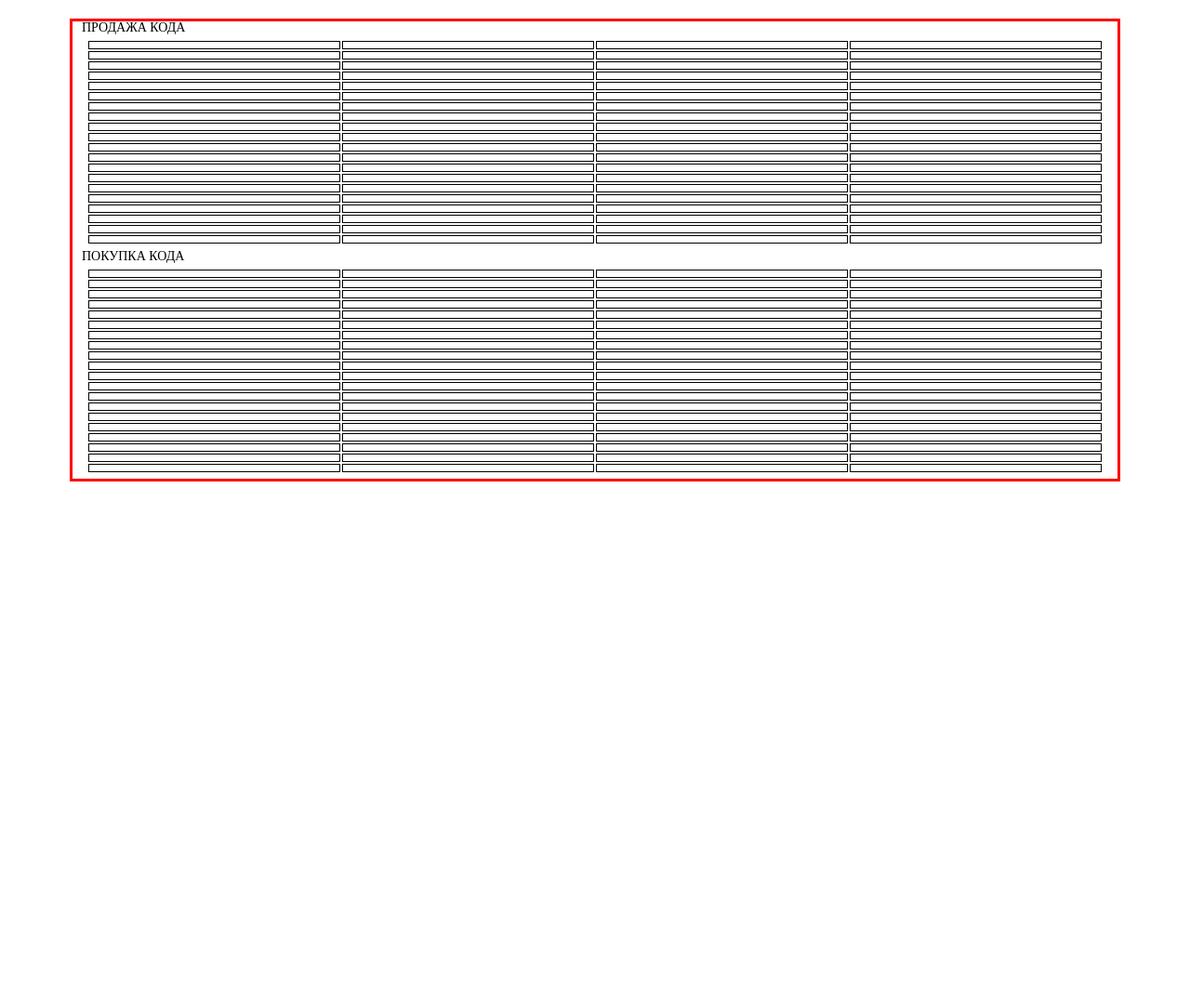
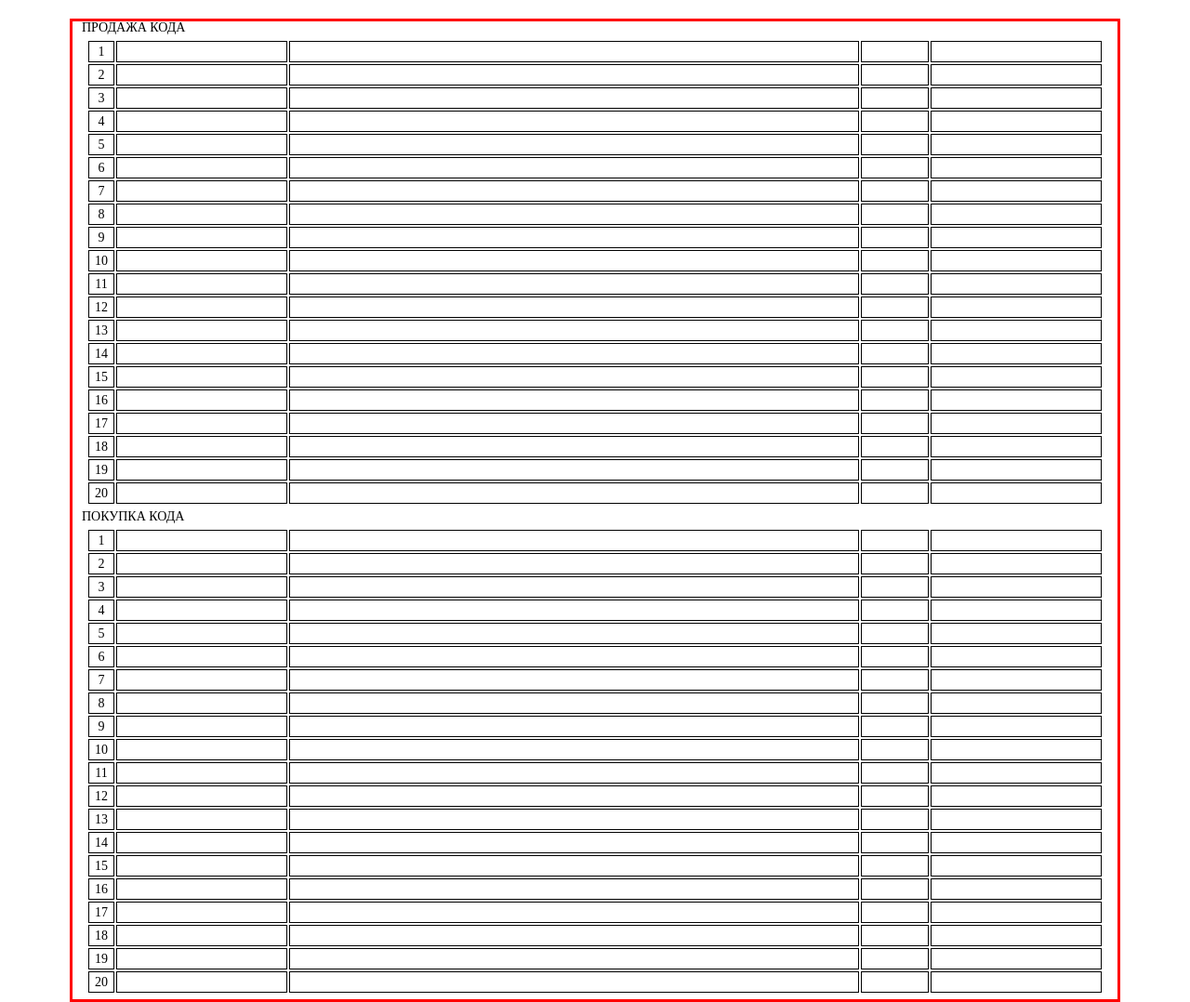
Before and after one commit to leonidka-drug/Gara_Improved, a plain HTML site: page index.html in a window 1280 px wide. Shown: the whole page at 93% size. Before the commit the page ends 820 px from the top, so only its background shows below. Drawn offline with Linux system fonts and the light colour scheme; no server answers.

Commit message:
Fix bug with displaying small numbers; Add line numbers; Add min part of sum cell, now as ('min' - 'max')

```diff
--- a/css/style.min.css
+++ b/css/style.min.css
@@ -1 +1 @@
-*{padding:0;margin:0;border:0}*,*:before,*:after{-moz-box-sizing:border-box;-webkit-box-sizing:border-box;box-sizing:border-box}:focus,:active{outline:none}a:focus,a:active{outline:none}nav,footer,header,aside{display:block}html,body{height:100%;width:100%;font-size:100%;line-height:1;font-size:14px;-ms-text-size-adjust:100%;-moz-text-size-adjust:100%;-webkit-text-size-adjust:100%}input,button,textarea{font-family:inherit}input::-ms-clear{display:none}button{cursor:pointer}button::-moz-focus-inner{padding:0;border:0}a,a:visited{text-decoration:none}a:hover{text-decoration:none}ul li{list-style:none}img{vertical-align:top}h1,h2,h3,h4,h5,h6{font-size:inherit;font-weight:400}.container{position:relative;max-width:1130px;margin:20px auto;padding:0 10px;display:flex;flex-direction:column;justify-content:space-between;border:solid red}table{margin:5px}table td{border:1px solid #000;padding:.25rem}table td.max,table td.price{text-align:center}table .payment_method{overflow:hidden;text-overflow:hidden}
+*{padding:0;margin:0;border:0}*,*:before,*:after{-moz-box-sizing:border-box;-webkit-box-sizing:border-box;box-sizing:border-box}:focus,:active{outline:none}a:focus,a:active{outline:none}nav,footer,header,aside{display:block}html,body{height:100%;width:100%;font-size:100%;line-height:1;font-size:14px;-ms-text-size-adjust:100%;-moz-text-size-adjust:100%;-webkit-text-size-adjust:100%}input,button,textarea{font-family:inherit}input::-ms-clear{display:none}button{cursor:pointer}button::-moz-focus-inner{padding:0;border:0}a,a:visited{text-decoration:none}a:hover{text-decoration:none}ul li{list-style:none}img{vertical-align:top}h1,h2,h3,h4,h5,h6{font-size:inherit;font-weight:400}.container{position:relative;max-width:1130px;margin:20px auto;padding:0 10px;display:flex;flex-direction:column;justify-content:space-between;border:solid red}table{margin:5px}table td{border:1px solid #000;padding:.25rem}table td.max,table td.price,table td.number{text-align:center}table td.number{width:12px}table td.nick{width:150px;overflow:hidden}table td.payment-method{width:500px;overflow:hidden;text-overflow:hidden}table td.price{width:60px}table td.max{width:150px}
--- a/index.html
+++ b/index.html
@@ -13,120 +13,140 @@
     <table id="sell">
       <tbody>
         <tr class="offer-1">
+          <td class="number">1</td>
           <td class="nick"></td>
           <td class="payment-method"></td>
           <td class="price"></td>
           <td class="max"></td>
         </tr>
         <tr class="offer-2">
+          <td class="number">2</td>
           <td class="nick"></td>
           <td class="payment-method"></td>
           <td class="price"></td>
           <td class="max"></td>
         </tr>
         <tr class="offer-3">
+          <td class="number">3</td>
           <td class="nick"></td>
           <td class="payment-method"></td>
           <td class="price"></td>
           <td class="max"></td>
         </tr>
         <tr class="offer-4">
+          <td class="number">4</td>
           <td class="nick"></td>
           <td class="payment-method"></td>
           <td class="price"></td>
           <td class="max"></td>
         </tr>
         <tr class="offer-5">
+          <td class="number">5</td>
           <td class="nick"></td>
           <td class="payment-method"></td>
           <td class="price"></td>
           <td class="max"></td>
         </tr>
         <tr class="offer-6">
+          <td class="number">6</td>
           <td class="nick"></td>
           <td class="payment-method"></td>
           <td class="price"></td>
           <td class="max"></td>
         </tr>
         <tr class="offer-7">
+          <td class="number">7</td>
           <td class="nick"></td>
           <td class="payment-method"></td>
           <td class="price"></td>
           <td class="max"></td>
         </tr>
         <tr class="offer-8">
+          <td class="number">8</td>
           <td class="nick"></td>
           <td class="payment-method"></td>
           <td class="price"></td>
           <td class="max"></td>
         </tr>
         <tr class="offer-9">
+          <td class="number">9</td>
           <td class="nick"></td>
           <td class="payment-method"></td>
           <td class="price"></td>
           <td class="max"></td>
         </tr>
         <tr class="offer-10">
+          <td class="number">10</td>
           <td class="nick"></td>
           <td class="payment-method"></td>
           <td class="price"></td>
           <td class="max"></td>
         </tr>
         <tr class="offer-11">
+          <td class="number">11</td>
           <td class="nick"></td>
           <td class="payment-method"></td>
           <td class="price"></td>
           <td class="max"></td>
         </tr>
         <tr class="offer-12">
+          <td class="number">12</td>
           <td class="nick"></td>
           <td class="payment-method"></td>
           <td class="price"></td>
           <td class="max"></td>
         </tr>
         <tr class="offer-13">
+          <td class="number">13</td>
           <td class="nick"></td>
           <td class="payment-method"></td>
           <td class="price"></td>
           <td class="max"></td>
         </tr>
         <tr class="offer-14">
+          <td class="number">14</td>
           <td class="nick"></td>
           <td class="payment-method"></td>
           <td class="price"></td>
           <td class="max"></td>
         </tr>
         <tr class="offer-15">
+          <td class="number">15</td>
           <td class="nick"></td>
           <td class="payment-method"></td>
           <td class="price"></td>
           <td class="max"></td>
         </tr>
         <tr class="offer-16">
+          <td class="number">16</td>
           <td class="nick"></td>
           <td class="payment-method"></td>
           <td class="price"></td>
           <td class="max"></td>
         </tr>
         <tr class="offer-17">
+          <td class="number">17</td>
           <td class="nick"></td>
           <td class="payment-method"></td>
           <td class="price"></td>
           <td class="max"></td>
         </tr>
         <tr class="offer-18">
+          <td class="number">18</td>
           <td class="nick"></td>
           <td class="payment-method"></td>
           <td class="price"></td>
           <td class="max"></td>
         </tr>
         <tr class="offer-19">
+          <td class="number">19</td>
           <td class="nick"></td>
           <td class="payment-method"></td>
           <td class="price"></td>
           <td class="max"></td>
         </tr>
         <tr class="offer-20">
+          <td class="number">20</td>
           <td class="nick"></td>
           <td class="payment-method"></td>
           <td class="price"></td>
@@ -138,120 +158,140 @@
     <table id="buy">
       <tbody>
         <tr class="offer-1">
+          <td class="number">1</td>
           <td class="nick"></td>
           <td class="payment-method"></td>
           <td class="price"></td>
           <td class="max"></td>
         </tr>
         <tr class="offer-2">
+          <td class="number">2</td>
           <td class="nick"></td>
           <td class="payment-method"></td>
           <td class="price"></td>
           <td class="max"></td>
         </tr>
         <tr class="offer-3">
+          <td class="number">3</td>
           <td class="nick"></td>
           <td class="payment-method"></td>
           <td class="price"></td>
           <td class="max"></td>
         </tr>
         <tr class="offer-4">
+          <td class="number">4</td>
           <td class="nick"></td>
           <td class="payment-method"></td>
           <td class="price"></td>
           <td class="max"></td>
         </tr>
         <tr class="offer-5">
+          <td class="number">5</td>
           <td class="nick"></td>
           <td class="payment-method"></td>
           <td class="price"></td>
           <td class="max"></td>
         </tr>
         <tr class="offer-6">
+          <td class="number">6</td>
           <td class="nick"></td>
           <td class="payment-method"></td>
           <td class="price"></td>
           <td class="max"></td>
         </tr>
         <tr class="offer-7">
+          <td class="number">7</td>
           <td class="nick"></td>
           <td class="payment-method"></td>
           <td class="price"></td>
           <td class="max"></td>
         </tr>
         <tr class="offer-8">
+          <td class="number">8</td>
           <td class="nick"></td>
           <td class="payment-method"></td>
           <td class="price"></td>
           <td class="max"></td>
         </tr>
         <tr class="offer-9">
+          <td class="number">9</td>
           <td class="nick"></td>
           <td class="payment-method"></td>
           <td class="price"></td>
           <td class="max"></td>
         </tr>
         <tr class="offer-10">
+          <td class="number">10</td>
           <td class="nick"></td>
           <td class="payment-method"></td>
           <td class="price"></td>
           <td class="max"></td>
         </tr>
         <tr class="offer-11">
+          <td class="number">11</td>
           <td class="nick"></td>
           <td class="payment-method"></td>
           <td class="price"></td>
           <td class="max"></td>
         </tr>
         <tr class="offer-12">
+          <td class="number">12</td>
           <td class="nick"></td>
           <td class="payment-method"></td>
           <td class="price"></td>
           <td class="max"></td>
         </tr>
         <tr class="offer-13">
+          <td class="number">13</td>
           <td class="nick"></td>
           <td class="payment-method"></td>
           <td class="price"></td>
           <td class="max"></td>
         </tr>
         <tr class="offer-14">
+          <td class="number">14</td>
           <td class="nick"></td>
           <td class="payment-method"></td>
           <td class="price"></td>
           <td class="max"></td>
         </tr>
         <tr class="offer-15">
+          <td class="number">15</td>
           <td class="nick"></td>
           <td class="payment-method"></td>
           <td class="price"></td>
           <td class="max"></td>
         </tr>
         <tr class="offer-16">
+          <td class="number">16</td>
           <td class="nick"></td>
           <td class="payment-method"></td>
           <td class="price"></td>
           <td class="max"></td>
         </tr>
         <tr class="offer-17">
+          <td class="number">17</td>
           <td class="nick"></td>
           <td class="payment-method"></td>
           <td class="price"></td>
           <td class="max"></td>
         </tr>
         <tr class="offer-18">
+          <td class="number">18</td>
           <td class="nick"></td>
           <td class="payment-method"></td>
           <td class="price"></td>
           <td class="max"></td>
         </tr>
         <tr class="offer-19">
+          <td class="number">19</td>
           <td class="nick"></td>
           <td class="payment-method"></td>
           <td class="price"></td>
           <td class="max"></td>
         </tr>
         <tr class="offer-20">
+          <td class="number">20</td>
           <td class="nick"></td>
           <td class="payment-method"></td>
           <td class="price"></td>
--- a/js/ajax.js
+++ b/js/ajax.js
@@ -18,8 +18,12 @@ setInterval(() => {
   highlight(document.querySelector("#sell"))
 }, 500)
 
-xhrToBuyData.onload = () => { responseHandler(xhrToBuyData, document.querySelector("#buy")) }
-xhrToSellData.onload = () => { responseHandler(xhrToSellData, document.querySelector("#sell")) }
+xhrToBuyData.onload = () => {
+  responseHandler(xhrToBuyData, document.querySelector("#buy"))
+}
+xhrToSellData.onload = () => {
+  responseHandler(xhrToSellData, document.querySelector("#sell"))
+}
 
 function responseHandler(xhr, table) {
   if (xhr.status === 200) {
@@ -27,12 +31,12 @@ function responseHandler(xhr, table) {
     let prepared_data = []
 
     for (let offer = 0; offer < 20; offer++) {
-      prepared_data[0] = response[offer]["member"]
-      prepared_data[1] = response[offer]["payment_method"].slice(0, 50)
-      prepared_data[2] = ((response[offer]["price"] - 1) * 100).toFixed(2) + " %"
-      prepared_data[3] = formatAmount(response[offer]["max"])
+      prepared_data[1] = response[offer]["member"]
+      prepared_data[2] = response[offer]["payment_method"].slice(0, 50)
+      prepared_data[3] = ((response[offer]["price"] - 1) * 100).toFixed(2) + " %"
+      prepared_data[4] = formatAmount(response[offer]["min"]) + " - " + formatAmount(response[offer]["max"])
 
-      for (let field = 0; field < 4; field++) {
+      for (let field = 1; field < 5; field++) {
         table.tBodies[0].rows[offer].cells[field].textContent = prepared_data[field]
       }
     }
@@ -56,6 +60,8 @@ function formatAmount(amount) {
   } else if (amount.length > (digitsNum -= 3)) {
     res = `${amount.slice(0, amount.length - digitsNum)}
       ${amount.slice(amount.length - digitsNum, amount.length)}`
+  } else {
+    res = amount
   }
 
   return res
@@ -64,7 +70,7 @@ function formatAmount(amount) {
 function highlight(table) {
   for (let offer = 0; offer < 20; offer++) {
     const row = table.tBodies[0].rows[offer]
-    const nick = row.cells[0].textContent
+    const nick = row.cells[1].textContent
 
     if (nick == "FastCoin") {
       row.style.backgroundColor = "yellow"
--- a/scss/_general.scss
+++ b/scss/_general.scss
@@ -16,13 +16,32 @@ table {
     td {
         border: 1px solid black;
         padding: 0.25rem;
-        &.max, &.price {
+
+        &.max, &.price, &.number {
             text-align: center;
         }
-    }
 
-    .payment_method {
-        overflow: hidden;
-        text-overflow: hidden;
+        &.number {
+            width: 12px;
+        }
+
+        &.nick {
+            width: 150px;
+            overflow: hidden;
+        }
+
+        &.payment-method {
+            width: 500px;
+            overflow: hidden;
+            text-overflow: hidden;
+        }
+
+        &.price {
+            width: 60px;
+        }
+
+        &.max {
+            width: 150px;
+        }
     }
 }
```
